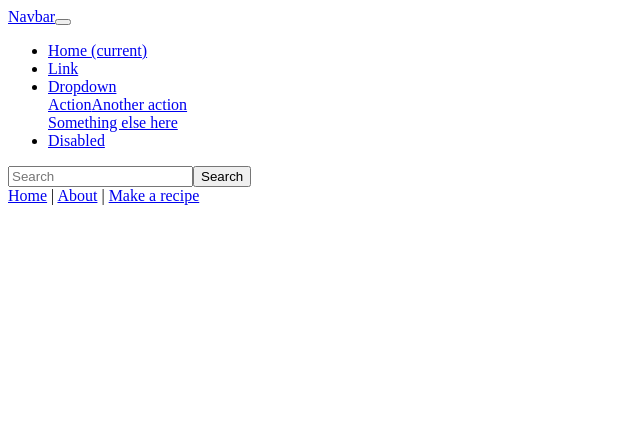
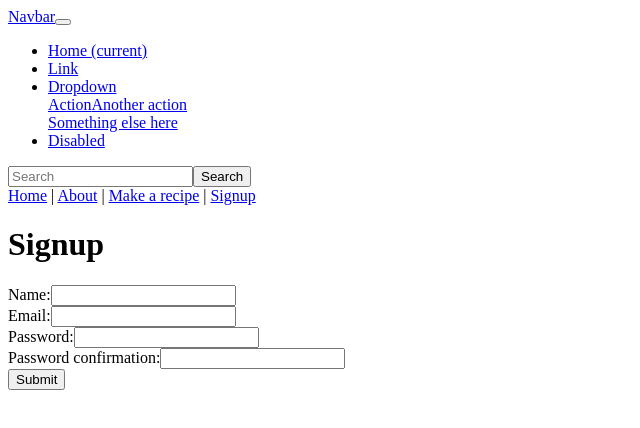
Before and after one commit to ruby-on-the-rocks/cookbook_vue_app, a Vue app: page /signup in a window 1280 px wide. Shown: the top 428 px of the page, without its empty margins (0-640 px from the left). Built offline with nearby package versions, Linux system fonts and the light colour scheme; the HTML template or start-up script is replaced by a standard one.

Commit message:
Add signup view

```diff
--- a/src/App.vue
+++ b/src/App.vue
@@ -61,6 +61,8 @@
       <router-link to="/about">About</router-link>
       |
       <router-link to="/recipes/new">Make a recipe</router-link>
+      |
+      <router-link to="/signup">Signup</router-link>
     </div>
     <router-view />
   </div>
--- a/src/router.js
+++ b/src/router.js
@@ -4,6 +4,7 @@
 import RecipesNew from "./views/RecipesNew.vue";
 import RecipesShow from "./views/RecipesShow.vue";
 import RecipesEdit from "./views/RecipesEdit.vue";
+import Signup from "./views/Signup.vue";
 
 Vue.use(Router);
 
@@ -11,6 +12,7 @@
   mode: "history",
   base: process.env.BASE_URL,
   routes: [
+    { path: "/signup", name: "signup", component: Signup },
     {
       path: "/",
       name: "home",
--- /dev/null
+++ b/src/views/Signup.vue
@@ -0,0 +1,63 @@
+<template>
+  <div class="signup">
+    <div class="container">
+      <form v-on:submit.prevent="submit()">
+        <h1>Signup</h1>
+        <ul>
+          <li class="text-danger" v-for="error in errors">{{ error }}</li>
+        </ul>
+        <div class="form-group">
+          <label>Name:</label>
+          <input type="text" class="form-control" v-model="name" />
+        </div>
+        <div class="form-group">
+          <label>Email:</label>
+          <input type="email" class="form-control" v-model="email" />
+        </div>
+        <div class="form-group">
+          <label>Password:</label>
+          <input type="password" class="form-control" v-model="password" />
+        </div>
+        <div class="form-group">
+          <label>Password confirmation:</label>
+          <input type="password" class="form-control" v-model="passwordConfirmation" />
+        </div>
+        <input type="submit" class="btn btn-primary" value="Submit" />
+      </form>
+    </div>
+  </div>
+</template>
+
+<script>
+import axios from "axios";
+
+export default {
+  data: function() {
+    return {
+      name: "",
+      email: "",
+      password: "",
+      passwordConfirmation: "",
+      errors: []
+    };
+  },
+  methods: {
+    submit: function() {
+      var params = {
+        name: this.name,
+        email: this.email,
+        password: this.password,
+        password_confirmation: this.passwordConfirmation
+      };
+      axios
+        .post("/api/users", params)
+        .then(response => {
+          this.$router.push("/login");
+        })
+        .catch(error => {
+          this.errors = error.response.data.errors;
+        });
+    }
+  }
+};
+</script>
```
